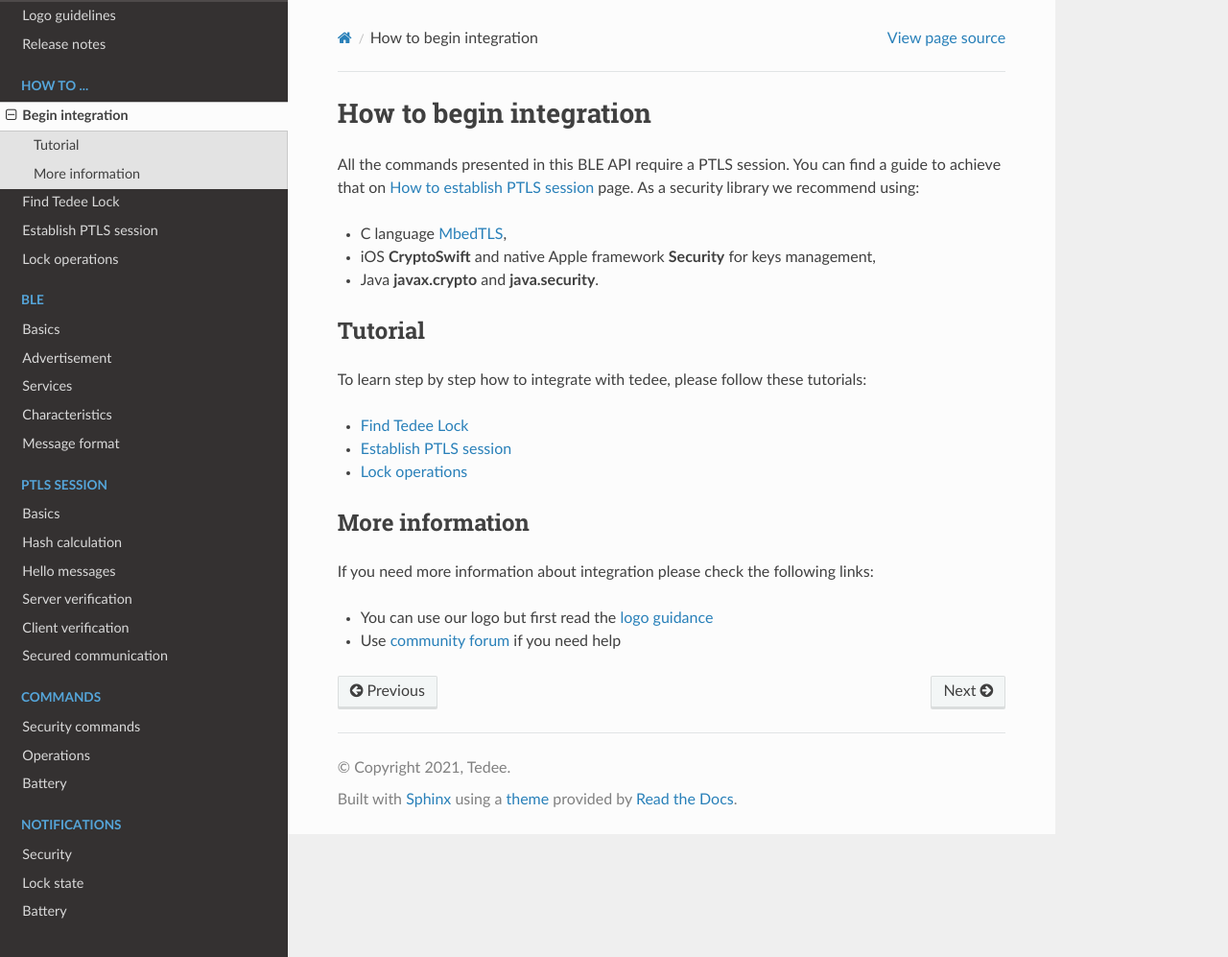
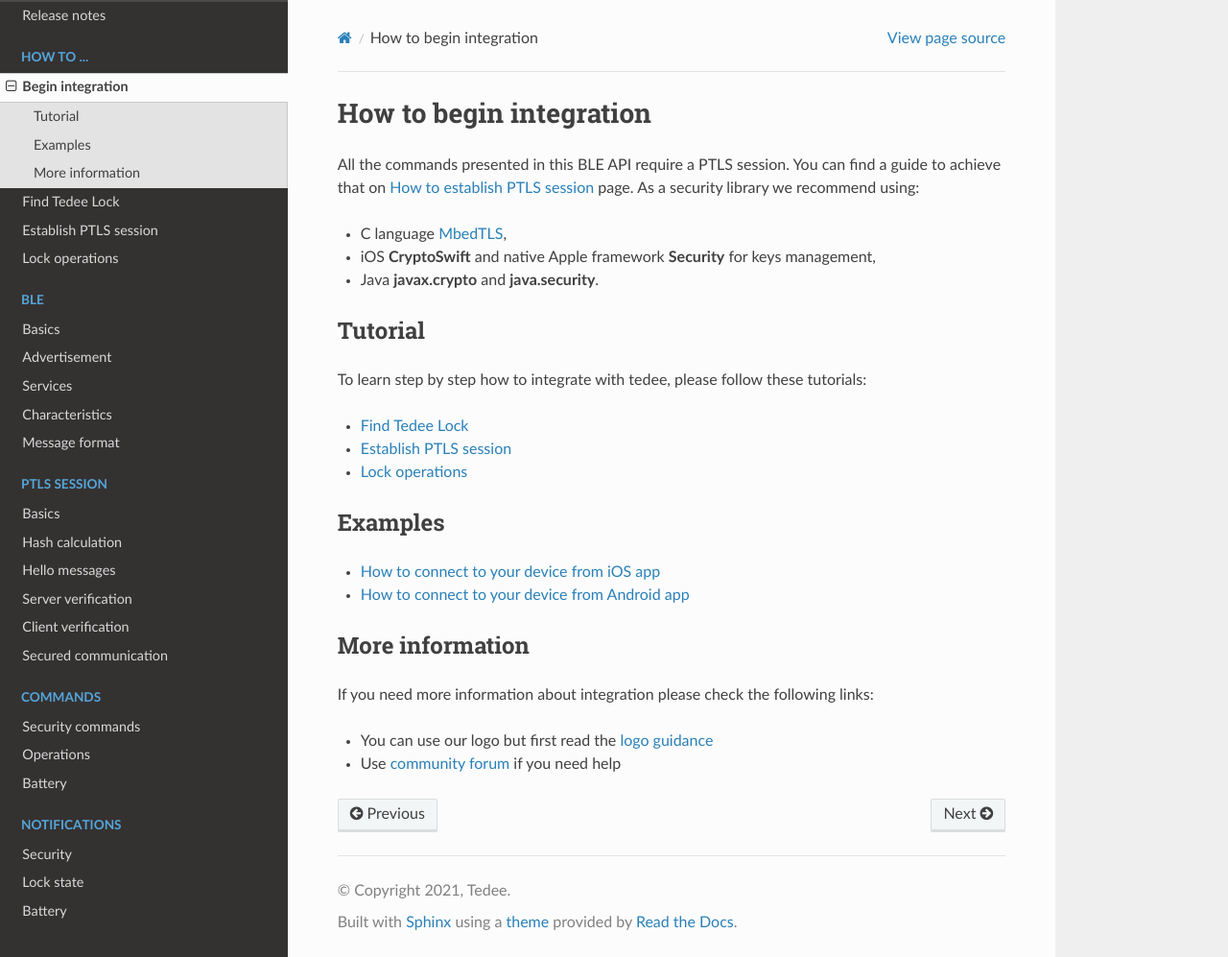
Before and after one commit to tedee-com/tedee-lock-ble-api-doc, a Sphinx documentation site: the page built from docs/source/howtos/begin-integration.rst, in a window 1280 px wide and 997 px high. Shown: the whole window at 96% size. Built offline with Sphinx 7.4.7 and the Read the Docs theme 2.0.0, drawn with Linux system fonts in a browser that asks for light colours.

Commit message:
Add links to iOS and Android Bluetooth connection examples (#8)

```diff
--- a/docs/source/howtos/begin-integration.rst
+++ b/docs/source/howtos/begin-integration.rst
@@ -18,6 +18,12 @@
 * :doc:`Establish PTLS session <establish-ptls-session>`
 * :doc:`Lock operations <lock-operations>`
 
+Examples
+--------
+
+* `How to connect to your device from iOS app <https://github.com/tedee-com/tedee-example-ble-ios>`_
+* `How to connect to your device from Android app <https://github.com/tedee-com/tedee-example-ble-android>`_
+
 More information
 ----------------
 
--- a/docs/source/release-notes.rst
+++ b/docs/source/release-notes.rst
@@ -4,3 +4,7 @@
 **2021-11-09:**
 
 * Initial version of documentation.
+
+**2023-03-13:**
+
+* Add links to iOS and Android Bluetooth connection examples
```
